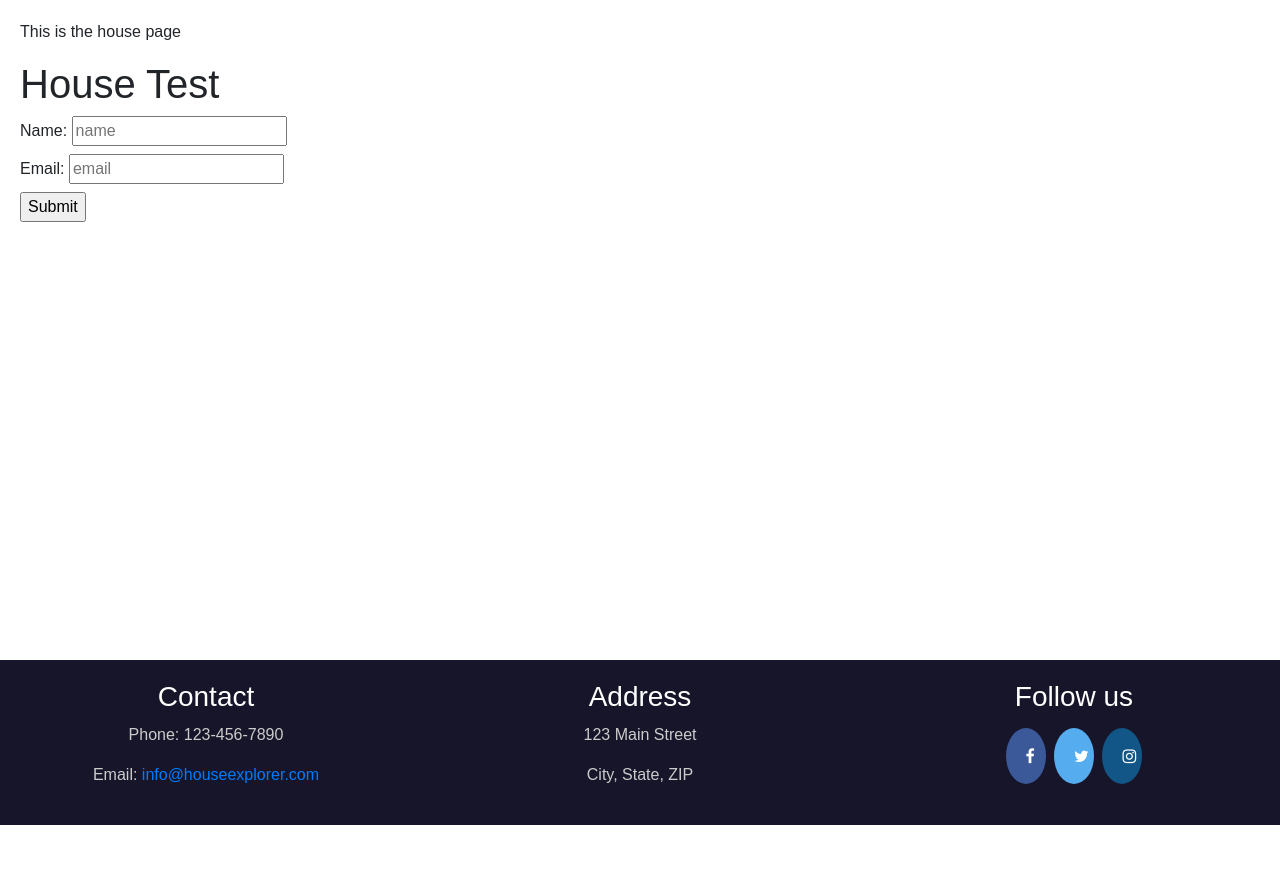
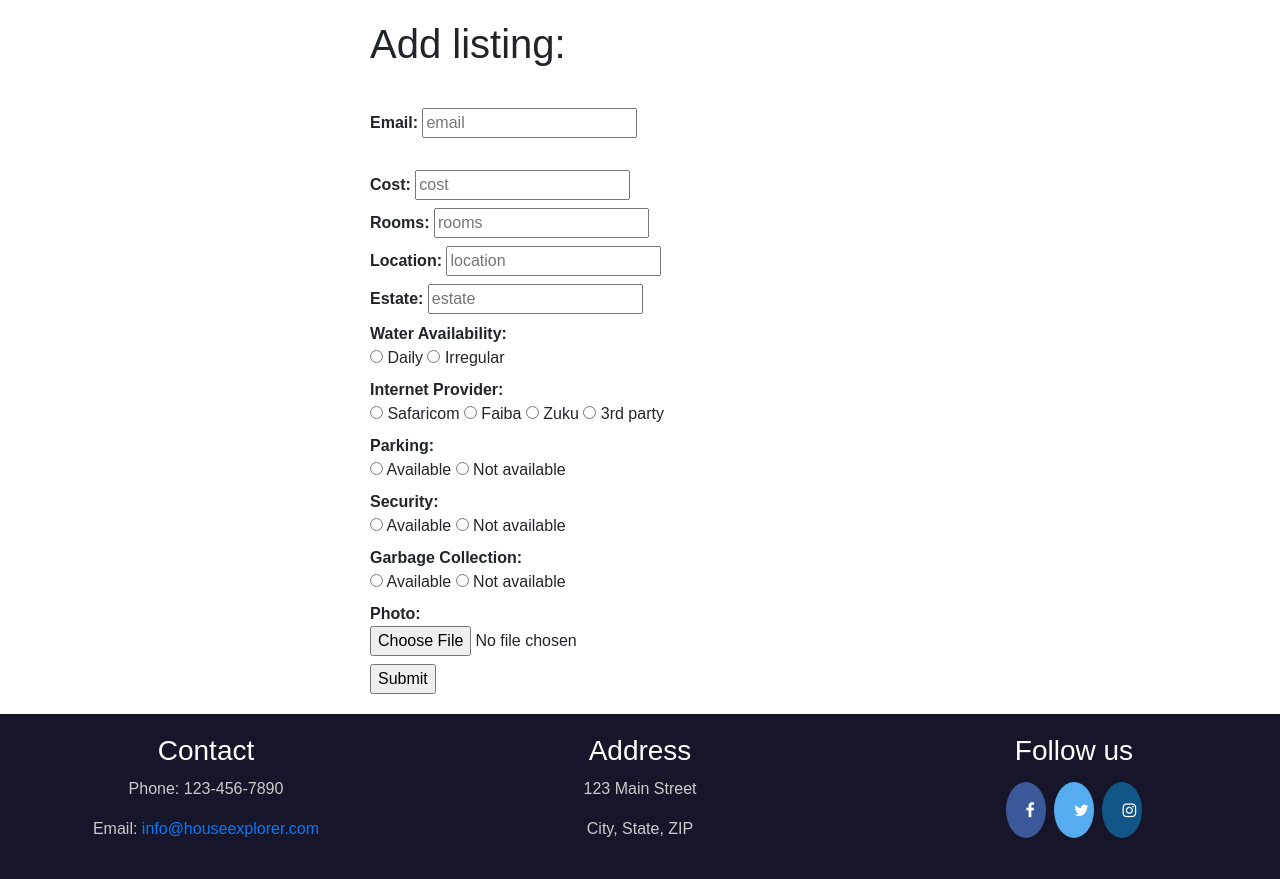
Before and after one commit to KayongoYongo/House_Explorer_Web-App, a Flask app: page /houses in a window 1280 px wide. Shown: the part 134-1013 px from the top of the page. Before the commit the page ends 959 px from the top, so only its background shows below. Run offline with Flask 3, Linux system fonts and the light colour scheme; the visitor is signed in with stand-in values (Sample User, id 1).

Commit message:
updated the house.html

```diff
--- a/views/templates/House.html
+++ b/views/templates/House.html
@@ -5,23 +5,86 @@
 {% endblock %}
 
 {% block content %}
-<div>
-    <p>This is the house page</p>
-</div>
 
-<h1>House Test</h1>
+<div class="container">
+    <div class="row justify-content-center">
+        <div class="col-md-6">
+            <form action="/create_house" method="post">
 
-<form action="/create_house" method="post">
+                <h1><p>Add listing:</p></h1>
+                <br>
                 <label>
-        Name:
-        <input type="text" name="name" placeholder="name"/>
+                    <b>Email:</b>
+                    <input type="email" name="email" placeholder="email" required/>
+                </label>
+                <br>
+                <br>
+                <label>
+                    <b>Cost:</b>
+                    <input type="text" name="cost" placeholder="cost" pattern="^\d+(?:\.\d{1,2})?$" required/>
                 </label>
                 <br>
                 <label>
-        Email:
-        <input type="email" name="email" placeholder="email"/>
+                    <b>Rooms:</b>
+                    <input type="number" name="rooms" placeholder="rooms" pattern="^\d+(?:\.\d{1,2})?$" required/>
                 </label>
                 <br>
-    <input type="submit"/>
+                <label>
+                    <b>Location:</b>
+                    <input type="text" name="location" placeholder="location" required/>
+                </label>
+                <br>
+                <label>
+                    <b>Estate:</b>
+                    <input type="text" name="estate" placeholder="estate" required/>
+                </label>
+                <br>
+                <label>
+                    <b>Water Availability:</b>
+                    <br>
+                    <input type="radio" name="water_availability" value="daily" required> Daily
+                    <input type="radio" name="water_availability" value="irregular" required> Irregular
+                </label>
+                <br>
+                <label>
+                    <b>Internet Provider:</b>
+                    <br>
+                    <input type="radio" name="internet_provider" value="safaricom" required> Safaricom
+                    <input type="radio" name="internet_provider" value="faiba" required> Faiba
+                    <input type="radio" name="internet_provider" value="zuku" required> Zuku
+                    <input type="radio" name="internet_provider" value="3rd party" required> 3rd party
+                </label>
+                <br>
+                <label>
+                    <b>Parking:</b>
+                    <br>
+                    <input type="radio" name="parking" value="avaiable" required> Available
+                    <input type="radio" name="parking" value="not_avaiable" required> Not available
+                </label>
+                <br>
+                <label>
+                    <b>Security:</b>
+                    <br>
+                    <input type="radio" name="security" value="avaiable" required> Available
+                    <input type="radio" name="security" value="not_avaiable" required> Not available
+                </label>
+                <br>
+                <label>
+                    <b>Garbage Collection:</b>
+                    <br>
+                    <input type="radio" name="garbage_collection" value="avaiable" required> Available
+                    <input type="radio" name="garbage_collection" value="not_avaiable" required> Not available
+                </label>
+                <br>
+                <label>
+                    <b>Photo:</b>
+                    <br>
+                    <input type="file" name="photo" required/>
+                </label>
+                <br>
             </form>
+            <input type="submit" value="Submit"/>
+        </div>
+    </div>
+</div>
 {% endblock %}
```
Lines whose indentation alone changed are shown as unchanged.
